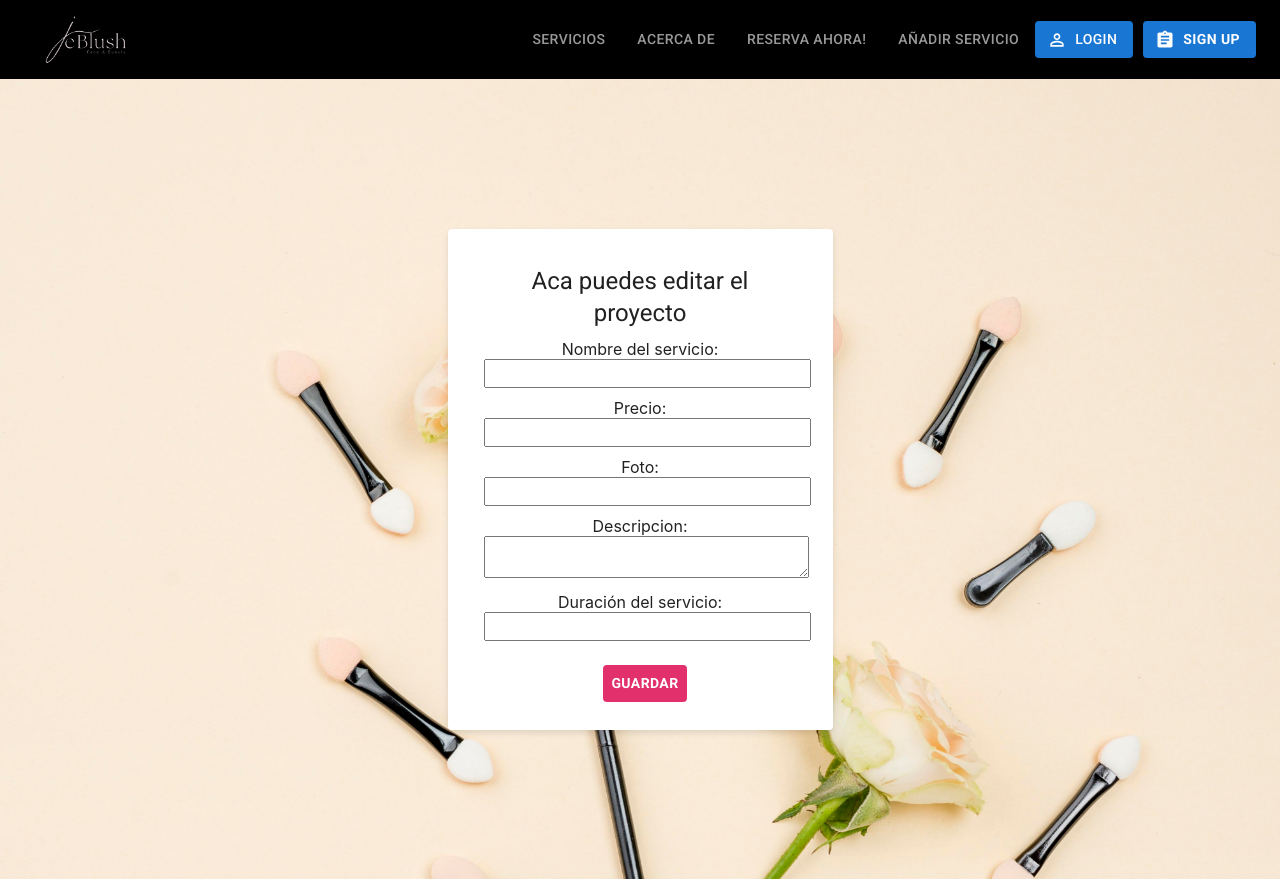
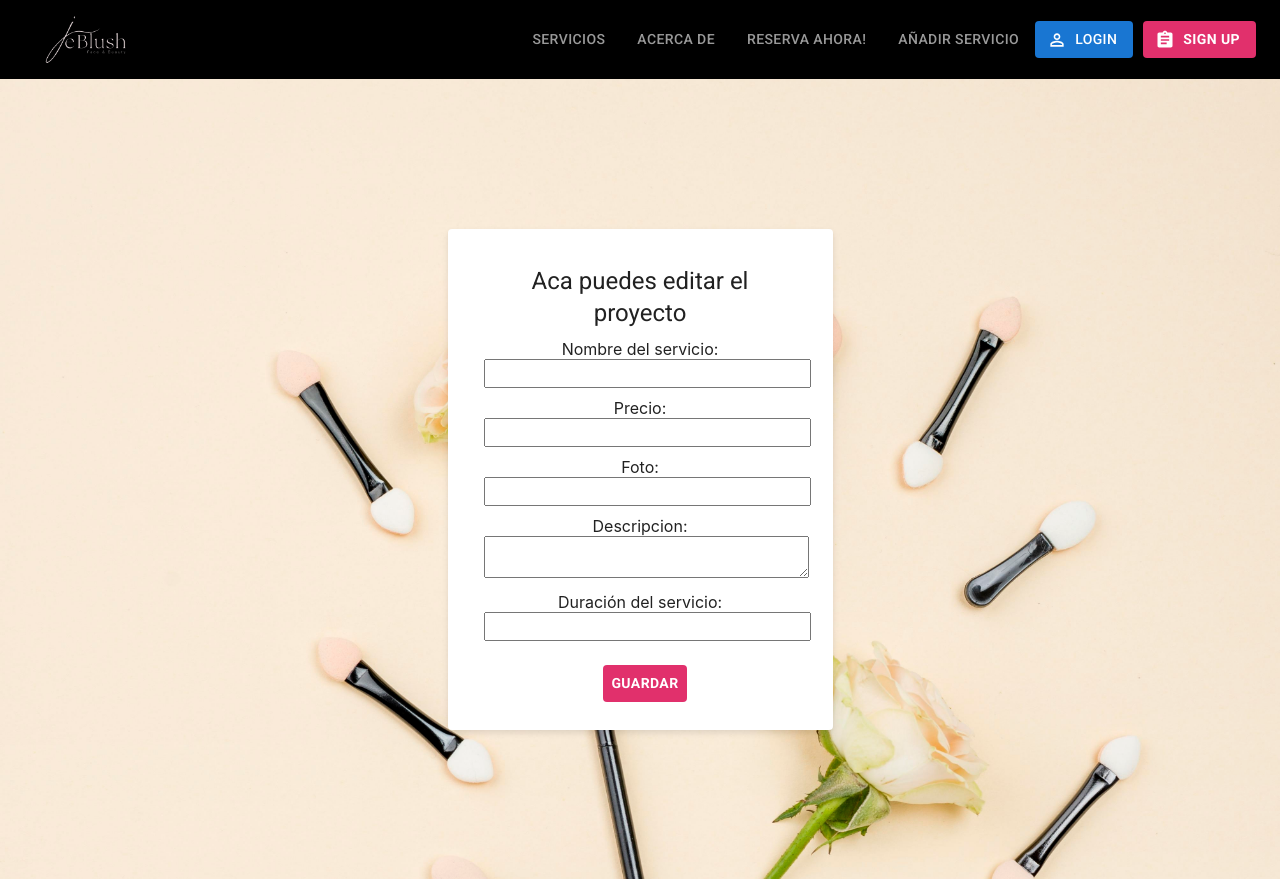
Before and after one commit to Andresfrla/unibook-pro-client, a React (Create React App) app: page /servicios/editar/1 in a window 1280 px wide. Built offline with nearby package versions, Linux system fonts and the light colour scheme; no server answers.

Commit message:
Fix the edit of the services

```diff
--- a/src/components/Navbar.jsx
+++ b/src/components/Navbar.jsx
@@ -49,7 +49,7 @@ const Navbar = () => {
                             to='/signup'
                             component={Link}
                             startIcon={<AssignmentIcon />}
-                            sx={{ marginLeft: '10px', fontWeight: 'bold' }}>Sign up</Button>
+                            sx={{ marginLeft: '10px', backgroundColor: '#E1306C', fontWeight: 'bold', color: "white" }}>Sign up</Button>
                         </div>
                     )}
                 </Toolbar>
--- a/src/pages/EditServices.jsx
+++ b/src/pages/EditServices.jsx
@@ -33,12 +33,19 @@ const EditServices = () => {
             handleUpdateForm('duration', oneService.duration)
         })
         .catch(err => console.log(err))
-    }, [])
+    }, [serviceId])
 
     const handleSubmit = async (e) => {
         e.preventDefault()
-        await axios.put(`${API_URL}/api/servicios/${serviceId}`, updateServiceForm)
-        navigate("/servicios")
+        try {
+            await axios.put(`${API_URL}/api/servicios/${serviceId}`, updateServiceForm)
+            navigate("/servicios")
+        }
+        catch (error) {
+            console.error("Error:", error);
+            console.error("Axios response:", error.response);
+        }
+
     }
 
     return (
```
